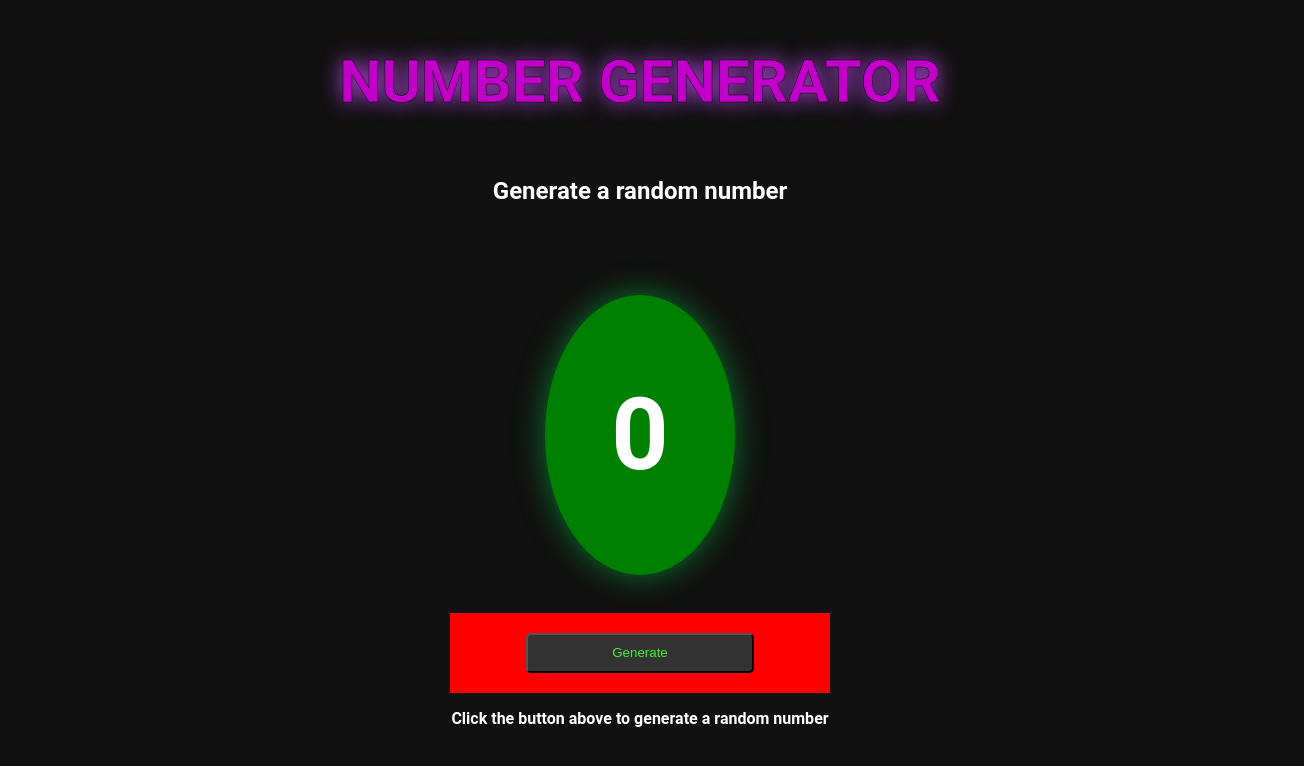
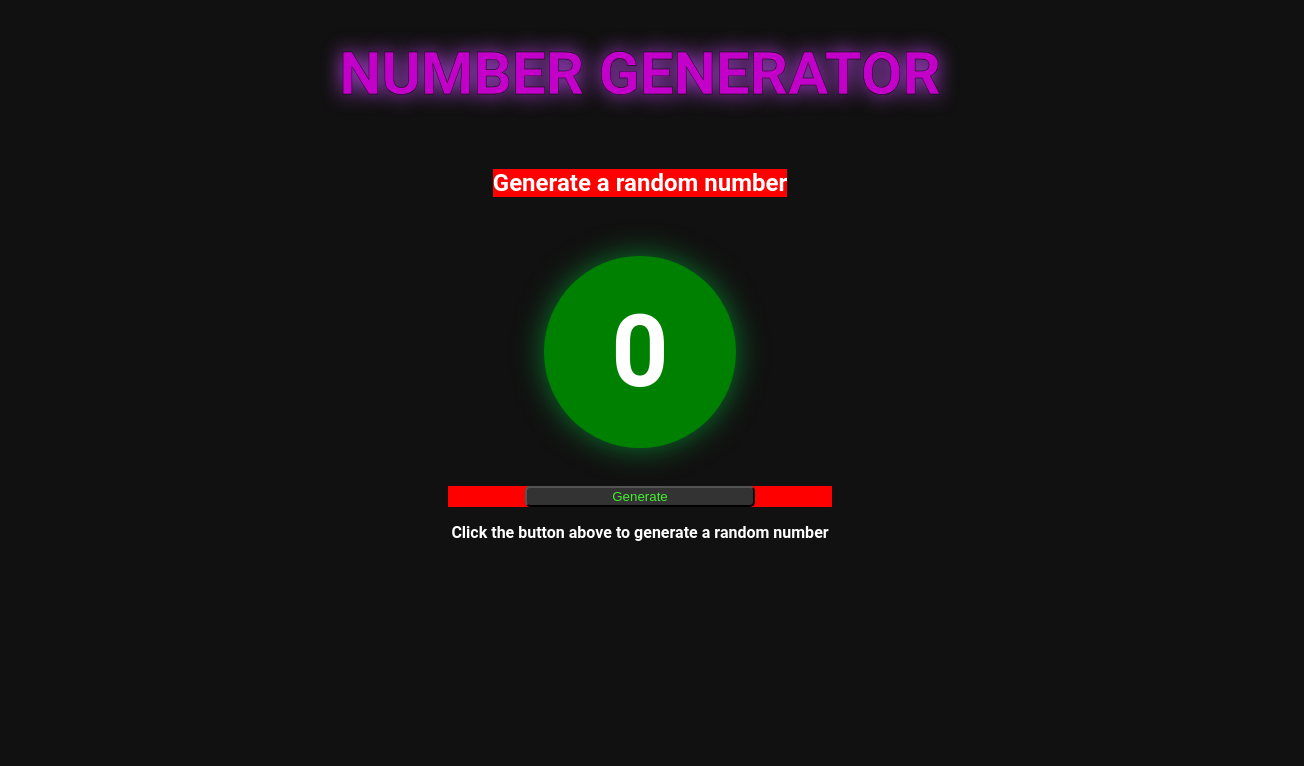
Before and after one commit to TylrPopcorn/Random-Number-Generator, a React (Vite) app: page / in a window 1280 px wide. Shown: the top 766 px of the page, 1304 px wide, since content can reach past the window. Built offline with nearby package versions, Linux system fonts and the light colour scheme.

Commit message:
STILL  Working on styles

```diff
--- a/src/styles.css
+++ b/src/styles.css
@@ -10,10 +10,13 @@
 
 html,
 body {
+  /* min-width: 100vh; */
   min-height: 100vh;
   background: #111111;
   color: #ffffff;
   font-family: "Roboto", sans-serif;
+  margin: 0;
+  padding: 0;
 }
 
 #root,
@@ -21,6 +24,8 @@ body {
   display: flex;
   flex-direction: column;
   align-items: center;
+  margin: 0;
+  padding: 0;
 }
 
 @keyframes glowing {
@@ -42,6 +47,12 @@ body {
   color: rgb(195, 0, 202);
   -webkit-text-stroke: 0.4px #000000;
   animation: glowing 8s infinite; /* Adjust the duration as needed */
+  z-index: 2;
+}
+
+#root h2 {
+  background-color: red;
+  /* margin-top: -40px; */
 }
 
 .App {
@@ -49,13 +60,15 @@ body {
   padding: 2em;
   font-weight: bold;
   width: 100%;
-  height: 100vh;
+  height: 100%;
+  margin: 0;
+  box-sizing: border-box; /* Include padding in the element's total width and height */
 }
 
 .NumberArea {
   margin-top: 3%;
   background-color: green;
-  height: 35%;
+  height: 15vw;
   width: calc(var(--width-s) - 15%);
   border-radius: 100%;
   font-size: 100px;
```
Also changed, not shown: 4 other files (tests, documents, lock files or other folders).
